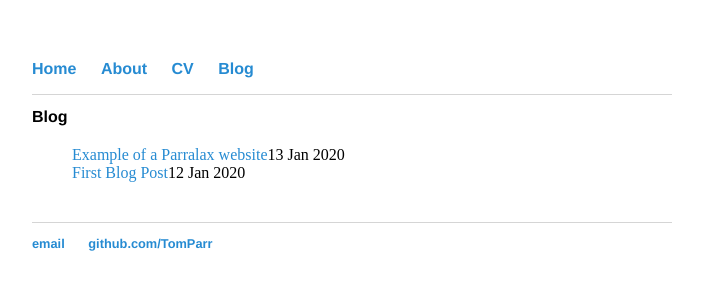
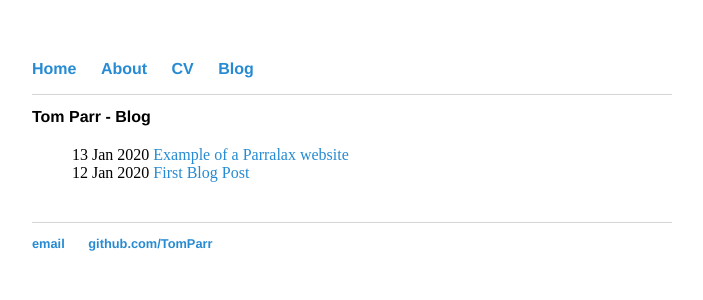
Before and after one commit to TomParr/TomParr.github.io, a Jekyll site: the page built from blog/index.html, in a window 1280 px wide. Shown: the top 300 px of the page, without its empty margins (288-991 px from the left). Built offline with Jekyll 4.4.1, drawn with Linux system fonts in a browser that asks for light colours.

Commit message:
Update index.html

```diff
--- a/blog/index.html
+++ b/blog/index.html
@@ -1,11 +1,11 @@
 ---
 layout: default
-title: Blog
+title: Tom Parr - Blog
 ---
 	<h2>{{ page.title }}</h2>
 	<ul class="posts">
 
 	  {% for post in site.posts %}
-	    <li><a href="{{ post.url }}" title="{{ post.title }}">{{ post.title }}</a><span>{{ post.date | date_to_string }}</span> </li>
+	    <li><span>{{ post.date | date_to_string }}</span> <a href="{{ post.url }}" title="{{ post.title }}">{{ post.title }}</a></li>
 	  {% endfor %}
 	</ul>
```
